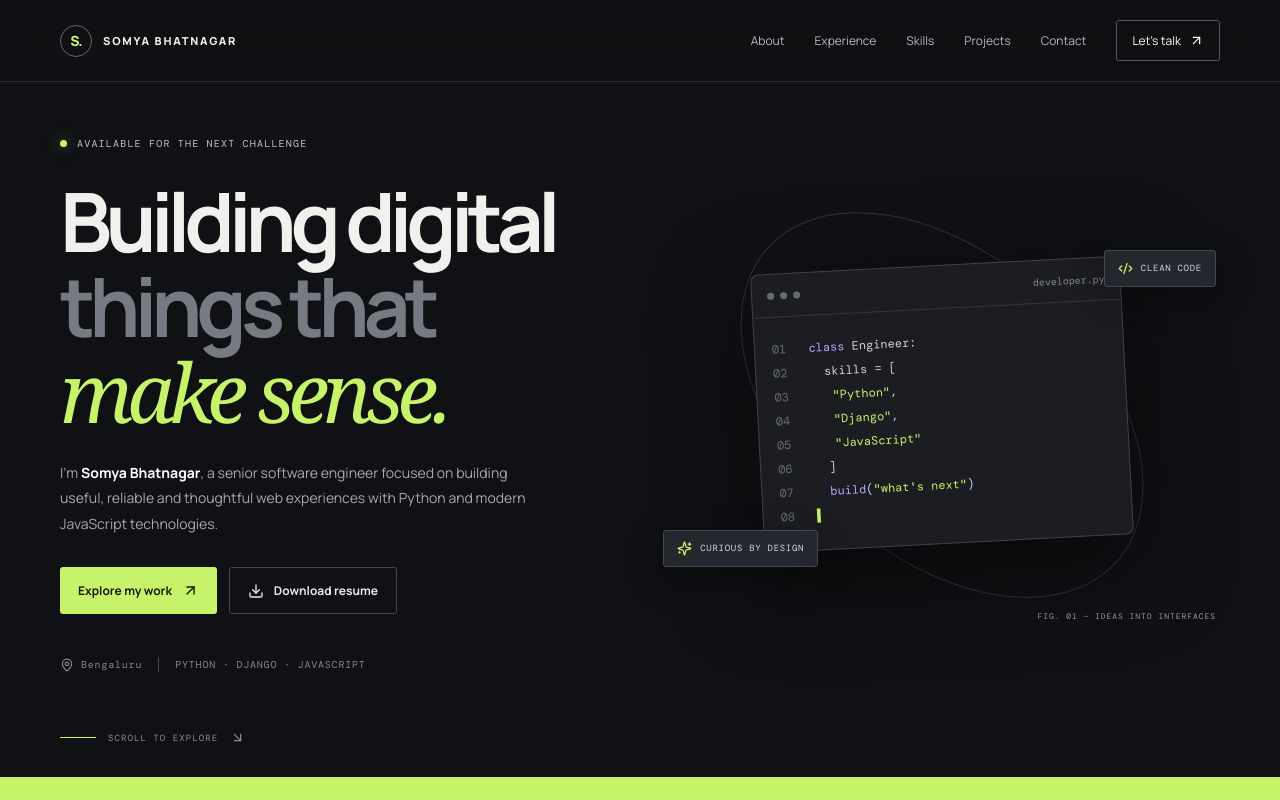
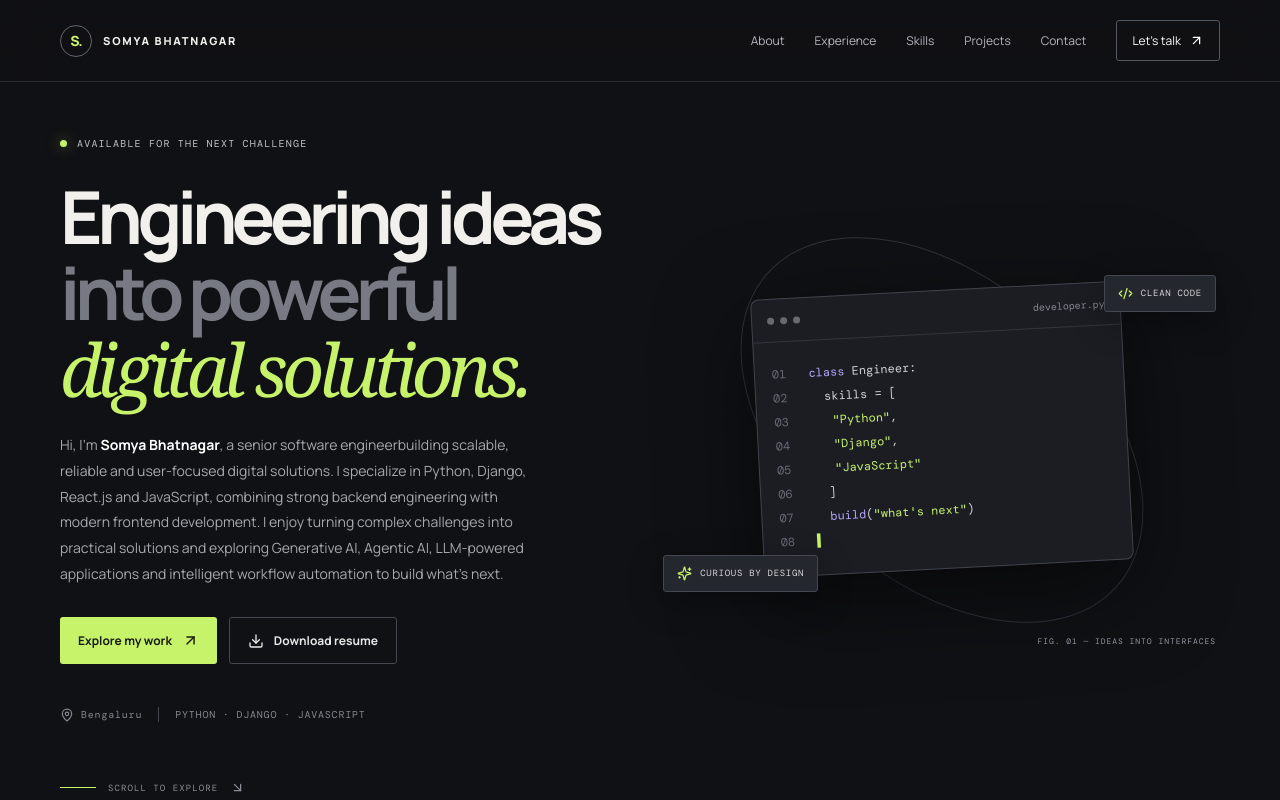
Before and after one commit to SomyaBhatnagar19/portfolio, a React (Vite) app: page / in a window 1280 px wide. Shown: the top 800 px of the page. Built offline with nearby package versions, Linux system fonts and the light colour scheme.

Commit message:
Hero section data updation.

```diff
--- a/src/main.jsx
+++ b/src/main.jsx
@@ -31,7 +31,7 @@ const projects = [
     type: "BACKEND DEVELOPMENT",
     description: "A backend application demonstrating API design, structured endpoints, data handling and authentication patterns.",
     stack: ["Python", "Django", "REST API"],
-    github: "https://github.com/yourusername", // Replace with the specific project URL
+    github: "https://github.com/SomyaBhatnagar19",
     demo: "",
   },
   {
@@ -82,10 +82,15 @@ function App() {
         <section className="hero section-wrap" id="home">
           <div className="hero-copy">
             <div className="eyebrow"><span className="status-dot"/> AVAILABLE FOR THE NEXT CHALLENGE</div>
-            <h1>Building digital<br/><span>things that</span><br/><em>make sense.</em></h1>
+            <h1>Engineering ideas<br/><span>into powerful</span><br/><em>digital solutions.</em></h1>
             <p className="hero-intro">
-              I'm <strong>{profile.name}</strong>, a {profile.role.toLowerCase()} focused on building useful,
-              reliable and thoughtful web experiences with Python and modern JavaScript technologies.
+              Hi, I'm <strong>{profile.name}</strong>, a {profile.role.toLowerCase()}
+              building scalable, reliable and user-focused digital solutions.
+              I specialize in Python, Django, React.js and JavaScript, combining
+              strong backend engineering with modern frontend development.
+              I enjoy turning complex challenges into practical solutions and
+              exploring Generative AI, Agentic AI, LLM-powered applications and
+              intelligent workflow automation to build what's next.
             </p>
             <div className="hero-actions">
               <a className="button button-primary" href="#projects">Explore my work <ArrowUpRight size={17}/></a>
```
Also changed, not shown: src/styles.css.
